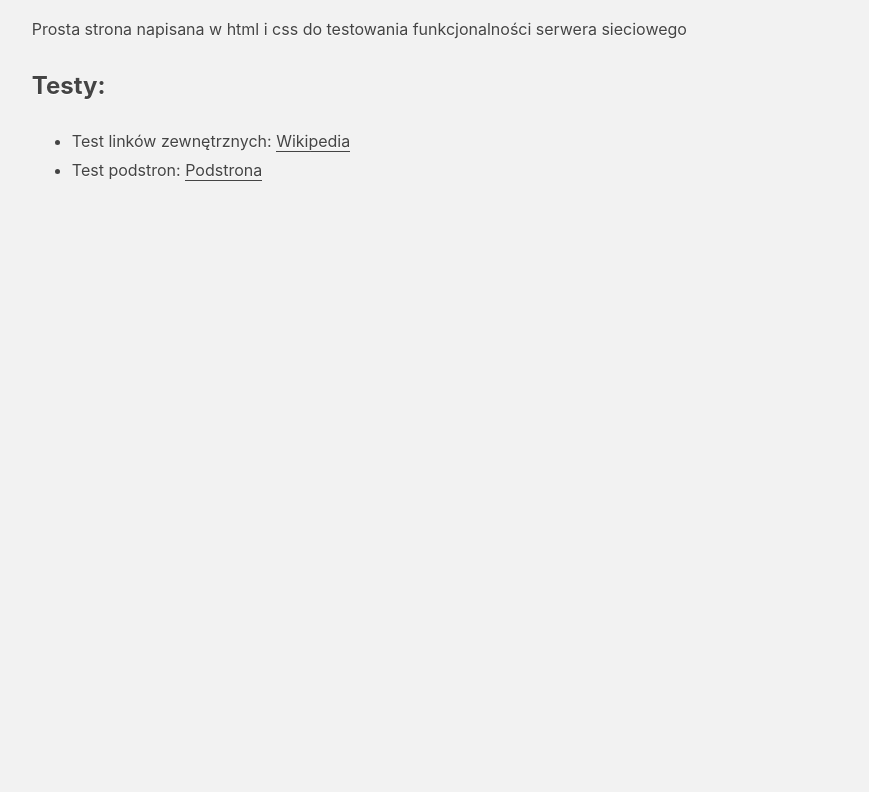
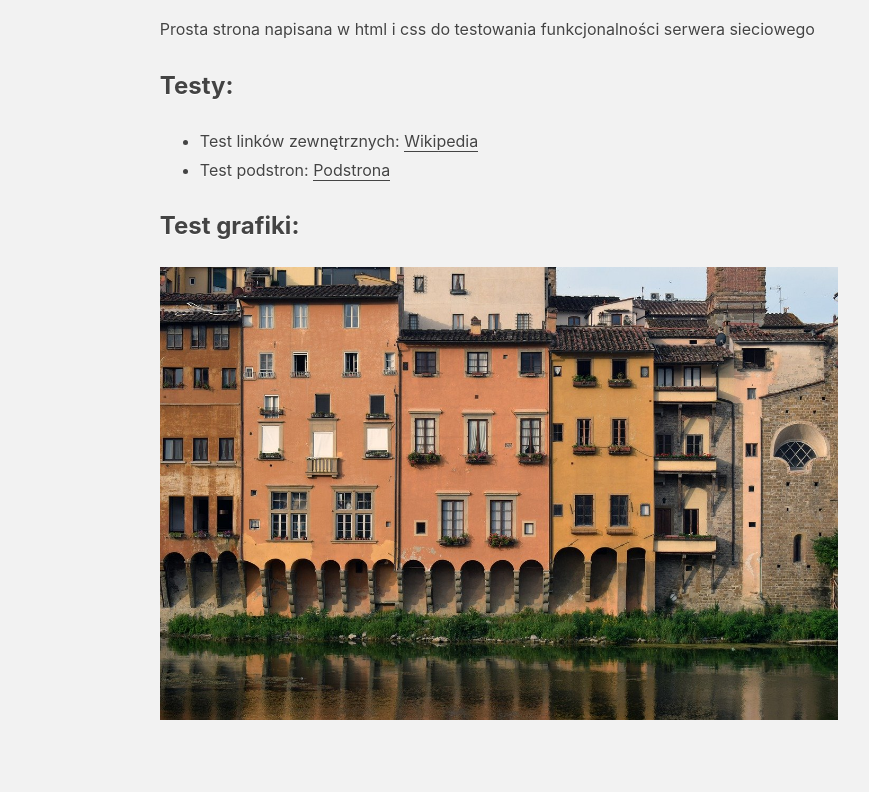
Before and after one commit to Mattanui/stronka, a plain HTML site: page index.html in a window 1280 px wide. Shown: the part 128-920 px from the top of the page, without its empty margins (141-1010 px from the left). Before the commit the page ends 800 px from the top, so only its background shows below. Drawn offline with Linux system fonts and the light colour scheme.

Commit message:
Change index.html and add img tag to stylesheet

```diff
--- a/index.html
+++ b/index.html
@@ -17,7 +17,8 @@
     <ul>
         <li>Test linków zewnętrznych: <a href="https://pl.wikipedia.org">Wikipedia</a></li>
         <li>Test podstron: <a href="pages/podstrona.html">Podstrona</a></li>
-
     </ul>
+    <h2>Test grafiki:</h2>
+    <img src="img/florence.jpg" alt="Test image">
 </body>
 </html>
--- a/stylesheets/main.css
+++ b/stylesheets/main.css
@@ -1,4 +1,5 @@
-body {margin: 5% auto; background: #f2f2f2; color: #444444; font-family: -apple-system, BlinkMacSystemFont, "Segoe UI", Roboto, Helvetica, Arial, sans-serif; font-size: 16px; line-height: 1.8; text-shadow: 0 1px 0 #ffffff; max-width: 73%;}
+body {margin: 5% auto; background: #f2f2f2; color: #444444; font-family: -apple-system, BlinkMacSystemFont, "Segoe UI", Roboto, Helvetica, Arial, sans-serif; font-size: 16px; line-height: 1.8; text-shadow: 0 1px 0 #ffffff; max-width: 53%;}
 code {background: white;}
 a {border-bottom: 1px solid #444444; color: #444444; text-decoration: none;}
 a:hover {border-bottom: 0;}
+img {width: 100%;}
```
